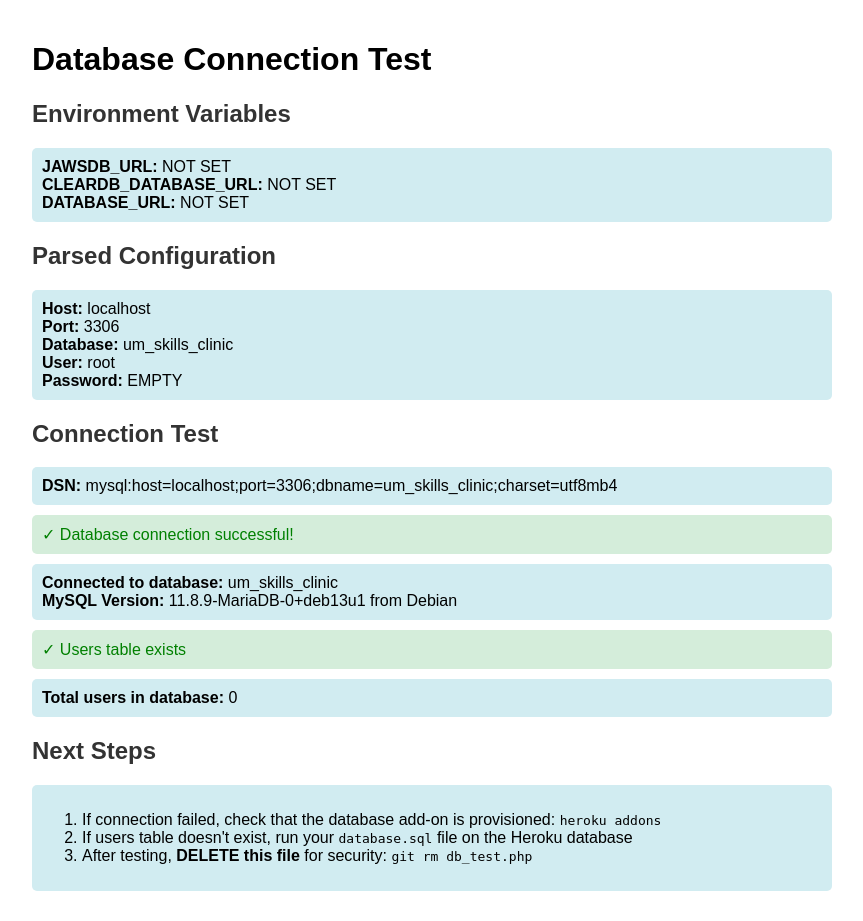
After one commit to loftyyyy/Jornadal_Rho_LabExam, a PHP site: page /db_test.php in a window 1280 px wide. The commit adds this page. Shown: the whole page, without its empty margins (208-1071 px from the left). Run offline with PHP 8.4, Linux system fonts and the light colour scheme; data that the repository does not hold is empty.

Commit message:
Trying to fix the dtabase bug

```diff
--- a/config.php
+++ b/config.php
@@ -25,19 +25,29 @@ function parseDatabaseUrl($url) {
 }
 
 // Get database configuration from environment variables (Heroku) or use defaults (local)
-$dbUrl = getenv('JAWSDB_URL') ?: getenv('CLEARDB_DATABASE_URL') ?: getenv('DATABASE_URL');
+// Try JAWSDB_URL first (JawsDB), then CLEARDB_DATABASE_URL (ClearDB), then DATABASE_URL
+$dbUrl = getenv('JAWSDB_URL');
+if (!$dbUrl) {
+    $dbUrl = getenv('CLEARDB_DATABASE_URL');
+}
+if (!$dbUrl) {
+    $dbUrl = getenv('DATABASE_URL');
+}
 
 if ($dbUrl) {
     // Parse database URL from Heroku
     $dbConfig = parseDatabaseUrl($dbUrl);
     if ($dbConfig) {
-        define('DB_HOST', $dbConfig['host'] . ($dbConfig['port'] != 3306 ? ':' . $dbConfig['port'] : ''));
+        // Store host and port separately for PDO connection
+        define('DB_HOST', $dbConfig['host']);
+        define('DB_PORT', $dbConfig['port']);
         define('DB_NAME', $dbConfig['name']);
         define('DB_USER', $dbConfig['user']);
         define('DB_PASS', $dbConfig['pass']);
     } else {
         // Fallback to individual environment variables
         define('DB_HOST', getenv('DB_HOST') ?: 'localhost');
+        define('DB_PORT', getenv('DB_PORT') ?: 3306);
         define('DB_NAME', getenv('DB_NAME') ?: 'um_skills_clinic');
         define('DB_USER', getenv('DB_USER') ?: 'root');
         define('DB_PASS', getenv('DB_PASS') ?: '');
@@ -45,7 +55,14 @@ if ($dbUrl) {
 } else {
     // Local development - use environment variables or defaults
     define('DB_HOST', getenv('DB_HOST') ?: 'localhost');
+    define('DB_PORT', getenv('DB_PORT') ?: 3306);
     define('DB_NAME', getenv('DB_NAME') ?: 'um_skills_clinic');
     define('DB_USER', getenv('DB_USER') ?: 'root');
     define('DB_PASS', getenv('DB_PASS') ?: '');
 }
+
+// Helper function to get PDO DSN string
+function getDatabaseDSN() {
+    $port = defined('DB_PORT') ? DB_PORT : 3306;
+    return "mysql:host=" . DB_HOST . ";port=" . $port . ";dbname=" . DB_NAME . ";charset=utf8mb4";
+}
--- /dev/null
+++ b/db_test.php
@@ -0,0 +1,114 @@
+<?php
+/**
+ * Database Connection Test Script
+ * Use this to diagnose database connection issues on Heroku
+ *
+ * Access via: https://your-app.herokuapp.com/db_test.php
+ *
+ * IMPORTANT: Delete this file after testing for security!
+ */
+
+require_once 'config.php';
+
+header('Content-Type: text/html; charset=utf-8');
+?>
+<!DOCTYPE html>
+<html>
+<head>
+    <title>Database Connection Test</title>
+    <style>
+        body { font-family: Arial, sans-serif; padding: 20px; max-width: 800px; margin: 0 auto; }
+        .success { color: green; background: #d4edda; padding: 10px; border-radius: 5px; margin: 10px 0; }
+        .error { color: red; background: #f8d7da; padding: 10px; border-radius: 5px; margin: 10px 0; }
+        .info { background: #d1ecf1; padding: 10px; border-radius: 5px; margin: 10px 0; }
+        pre { background: #f4f4f4; padding: 10px; border-radius: 5px; overflow-x: auto; }
+        h2 { color: #333; }
+    </style>
+</head>
+<body>
+    <h1>Database Connection Test</h1>
+
+    <h2>Environment Variables</h2>
+    <div class="info">
+        <strong>JAWSDB_URL:</strong> <?php echo getenv('JAWSDB_URL') ? 'SET' : 'NOT SET'; ?><br>
+        <strong>CLEARDB_DATABASE_URL:</strong> <?php echo getenv('CLEARDB_DATABASE_URL') ? 'SET' : 'NOT SET'; ?><br>
+        <strong>DATABASE_URL:</strong> <?php echo getenv('DATABASE_URL') ? 'SET' : 'NOT SET'; ?>
+    </div>
+
+    <?php if (getenv('JAWSDB_URL') || getenv('CLEARDB_DATABASE_URL')): ?>
+        <div class="info">
+            <strong>Database URL (masked):</strong><br>
+            <?php
+            $url = getenv('JAWSDB_URL') ?: getenv('CLEARDB_DATABASE_URL');
+            $masked = preg_replace('/(:\/\/)([^:]+):([^@]+)@/', '$1***:***@', $url);
+            echo htmlspecialchars($masked);
+            ?>
+        </div>
+    <?php endif; ?>
+
+    <h2>Parsed Configuration</h2>
+    <div class="info">
+        <strong>Host:</strong> <?php echo defined('DB_HOST') ? htmlspecialchars(DB_HOST) : 'NOT DEFINED'; ?><br>
+        <strong>Port:</strong> <?php echo defined('DB_PORT') ? DB_PORT : 'NOT DEFINED'; ?><br>
+        <strong>Database:</strong> <?php echo defined('DB_NAME') ? htmlspecialchars(DB_NAME) : 'NOT DEFINED'; ?><br>
+        <strong>User:</strong> <?php echo defined('DB_USER') ? htmlspecialchars(DB_USER) : 'NOT DEFINED'; ?><br>
+        <strong>Password:</strong> <?php echo defined('DB_PASS') ? (strlen(DB_PASS) > 0 ? '***SET***' : 'EMPTY') : 'NOT DEFINED'; ?>
+    </div>
+
+    <h2>Connection Test</h2>
+    <?php
+    try {
+        $dsn = getDatabaseDSN();
+        echo '<div class="info"><strong>DSN:</strong> ' . htmlspecialchars($dsn) . '</div>';
+
+        $pdo = new PDO(
+            $dsn,
+            DB_USER,
+            DB_PASS,
+            [
+                PDO::ATTR_ERRMODE => PDO::ERRMODE_EXCEPTION,
+                PDO::ATTR_DEFAULT_FETCH_MODE => PDO::FETCH_ASSOC,
+                PDO::ATTR_EMULATE_PREPARES => false
+            ]
+        );
+
+        echo '<div class="success">✓ Database connection successful!</div>';
+
+        // Test query
+        $stmt = $pdo->query("SELECT DATABASE() as db_name, VERSION() as version");
+        $result = $stmt->fetch();
+        echo '<div class="info">';
+        echo '<strong>Connected to database:</strong> ' . htmlspecialchars($result['db_name']) . '<br>';
+        echo '<strong>MySQL Version:</strong> ' . htmlspecialchars($result['version']);
+        echo '</div>';
+
+        // Check if users table exists
+        $stmt = $pdo->query("SHOW TABLES LIKE 'users'");
+        if ($stmt->rowCount() > 0) {
+            echo '<div class="success">✓ Users table exists</div>';
+
+            // Count users
+            $stmt = $pdo->query("SELECT COUNT(*) as count FROM users");
+            $count = $stmt->fetch();
+            echo '<div class="info"><strong>Total users in database:</strong> ' . $count['count'] . '</div>';
+        } else {
+            echo '<div class="error">✗ Users table does NOT exist. You need to run database.sql</div>';
+        }
+
+    } catch (PDOException $e) {
+        echo '<div class="error">✗ Database connection failed!</div>';
+        echo '<div class="error"><strong>Error:</strong> ' . htmlspecialchars($e->getMessage()) . '</div>';
+        echo '<pre>' . htmlspecialchars($e->getTraceAsString()) . '</pre>';
+    }
+    ?>
+
+    <h2>Next Steps</h2>
+    <div class="info">
+        <ol>
+            <li>If connection failed, check that the database add-on is provisioned: <code>heroku addons</code></li>
+            <li>If users table doesn't exist, run your <code>database.sql</code> file on the Heroku database</li>
+            <li>After testing, <strong>DELETE this file</strong> for security: <code>git rm db_test.php</code></li>
+        </ol>
+    </div>
+</body>
+</html>
--- a/login.php
+++ b/login.php
@@ -24,7 +24,7 @@ if ($_SERVER['REQUEST_METHOD'] === 'POST') {
         // Database connection
         try {
             $pdo = new PDO(
-                "mysql:host=" . DB_HOST . ";dbname=" . DB_NAME . ";charset=utf8mb4",
+                getDatabaseDSN(),
                 DB_USER,
                 DB_PASS,
                 [
--- a/register.php
+++ b/register.php
@@ -41,7 +41,7 @@ if ($_SERVER['REQUEST_METHOD'] === 'POST') {
         // Database connection
         try {
             $pdo = new PDO(
-                "mysql:host=" . DB_HOST . ";dbname=" . DB_NAME . ";charset=utf8mb4",
+                getDatabaseDSN(),
                 DB_USER,
                 DB_PASS,
                 [
```
Also changed, not shown: 1 other file.
